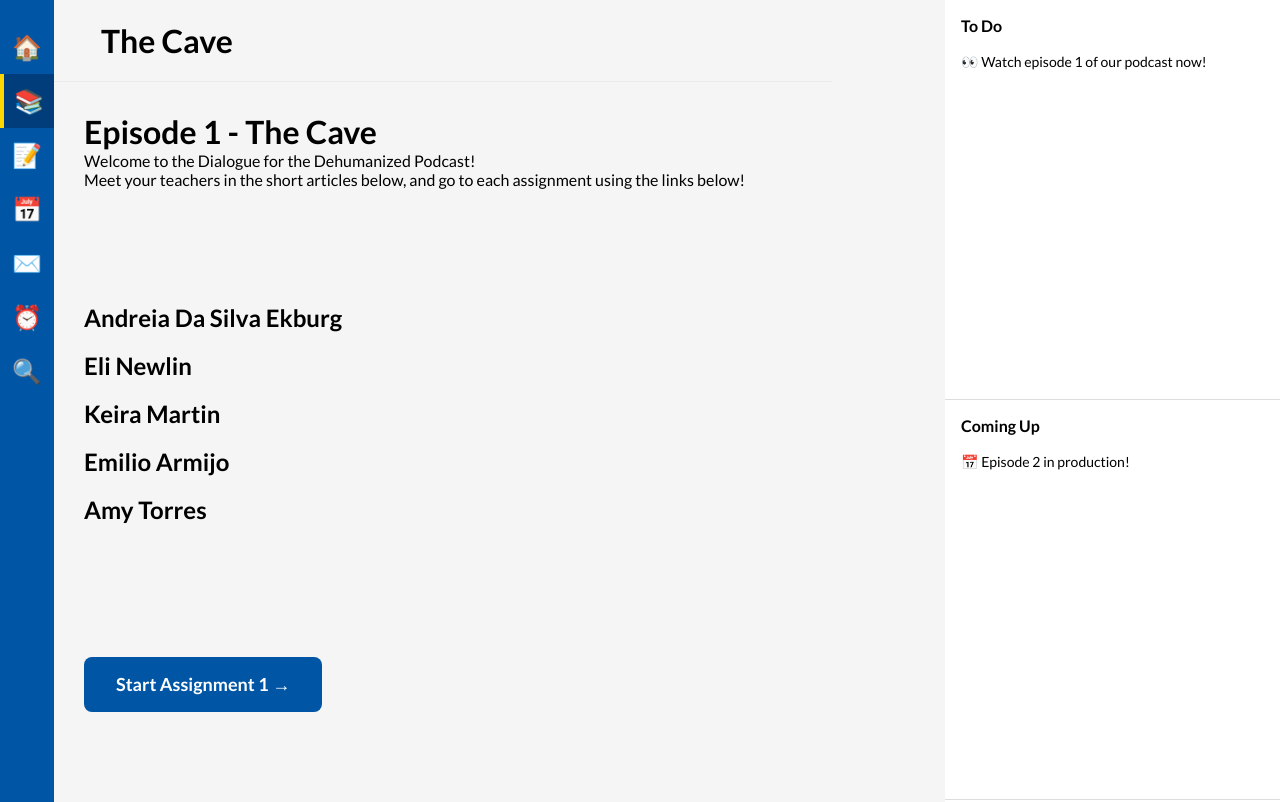
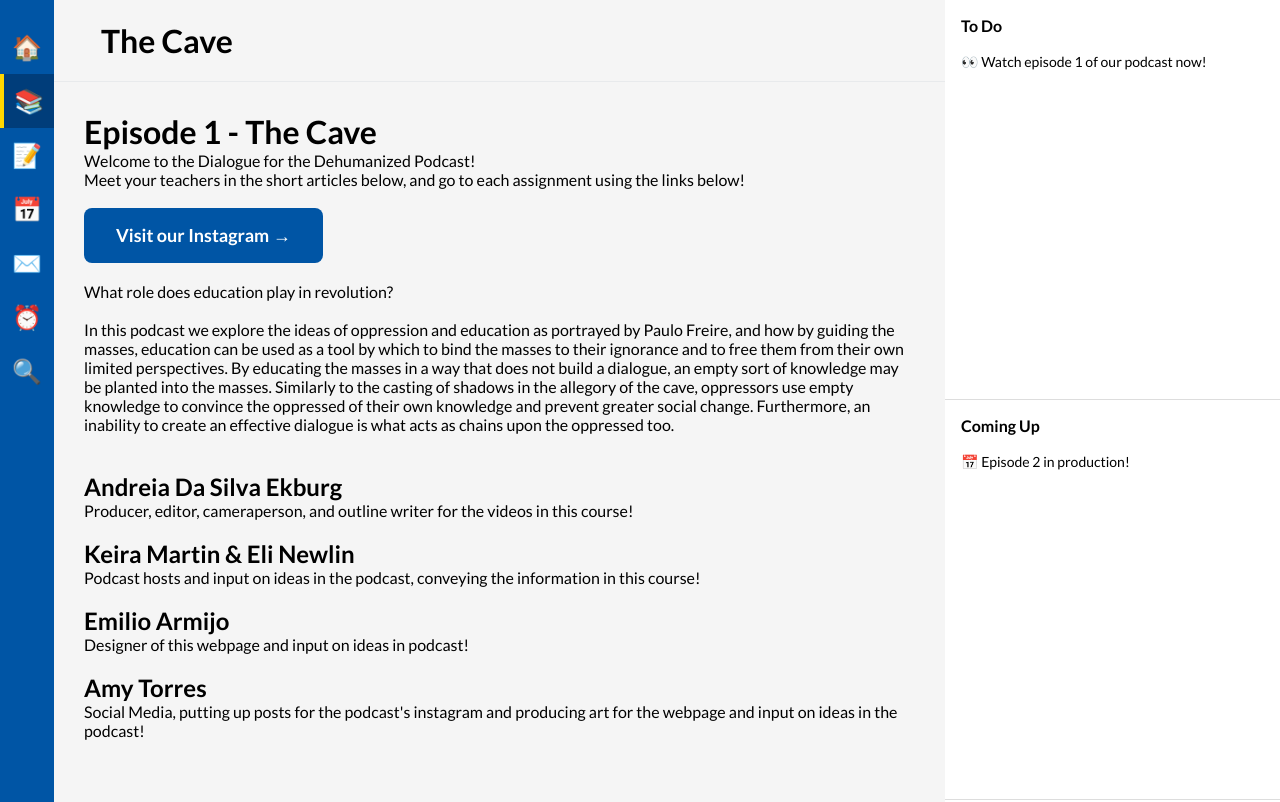
Before and after one commit to ChoccyMilkBoi/Lang-Podcast, a React (Vite) app: page /course1 in a window 1280 px wide. Shown: the top 802 px of the page. Built offline with nearby package versions, Linux system fonts and the light colour scheme.

Commit message:
Im a chud^5

```diff
--- a/src/pages/Dashboard.tsx
+++ b/src/pages/Dashboard.tsx
@@ -8,7 +8,7 @@ const Dashboard = () => {
         <CourseCard
           title="Episode 1"
           subtitle="AP Podcasting - Settle"
-          courseCode="AP English Language"
+          courseCode="AP Podcasting"
           term="2025-2026"
           color="#5f0f4e"
         />
--- a/src/pages/Episode1.tsx
+++ b/src/pages/Episode1.tsx
@@ -10,21 +10,45 @@ const Course1 = () => {
       <p>Meet your teachers in the short articles below, and go to each assignment using the links below!</p>
 
       <br></br>
+
+      <a
+        href="https://www.instagram.com/dftd_humanity/"
+        target="_blank"
+        rel="noopener noreferrer"
+        className="start-assignment-btn"
+      >
+        Visit our Instagram →
+      </a>
+
       <br></br>
       <br></br>
+
+
+      <p>What role does education play in revolution?</p>
+
       <br></br>
+
+      <p>
+        In this podcast we explore the ideas of oppression and education as portrayed by Paulo Freire, and how by guiding the masses, education can be used as a tool by which to bind
+        the masses to their ignorance and to free them from their own limited perspectives. By educating the masses in a way that does not build a dialogue,
+        an empty sort of knowledge may be planted into the masses. Similarly to the casting of shadows in the allegory of the cave, oppressors use empty knowledge
+        to convince the oppressed of their own knowledge and prevent greater social change. Furthermore, an inability to create an effective dialogue is what acts as
+        chains upon the oppressed too.
+      </p>
       <br></br>
       <br></br>
 
       <h2>Andreia Da Silva Ekburg</h2>
+      <p>Producer, editor, cameraperson, and outline writer for the videos in this course!</p>
       <br></br>
-      <h2>Eli Newlin</h2>
-      <br></br>
-      <h2>Keira Martin</h2>
+      <h2>Keira Martin & Eli Newlin</h2>
+      <p>Podcast hosts and input on ideas in the podcast, conveying the information in this course!</p>
       <br></br>
       <h2>Emilio Armijo</h2>
+      <p>Designer of this webpage and input on ideas in podcast!</p>
       <br></br>
       <h2>Amy Torres</h2>
+      <p>Social Media, putting up posts for the podcast's instagram and producing art for the webpage and input on ideas in the podcast!</p>
       <br></br>
 
       <br></br>
```
